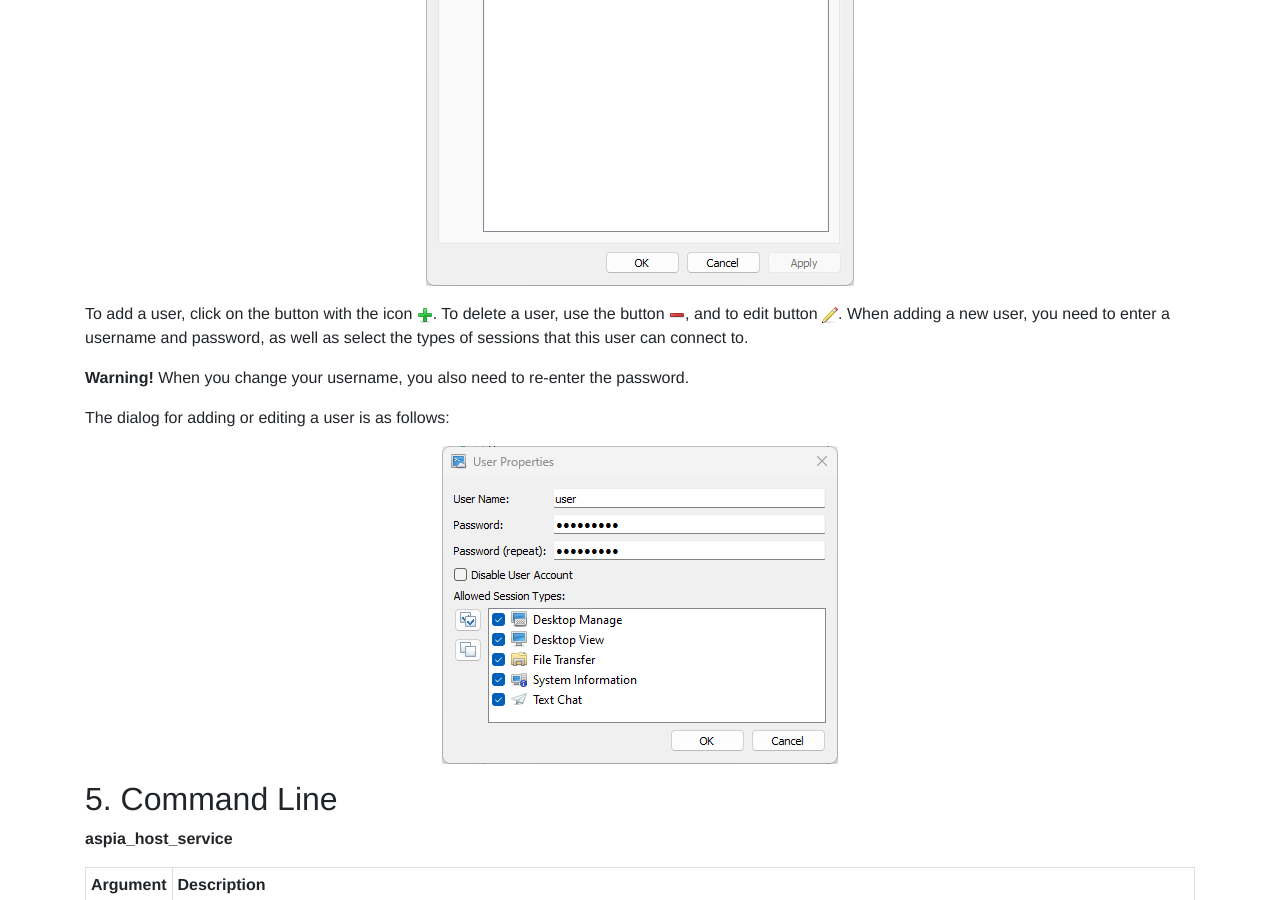
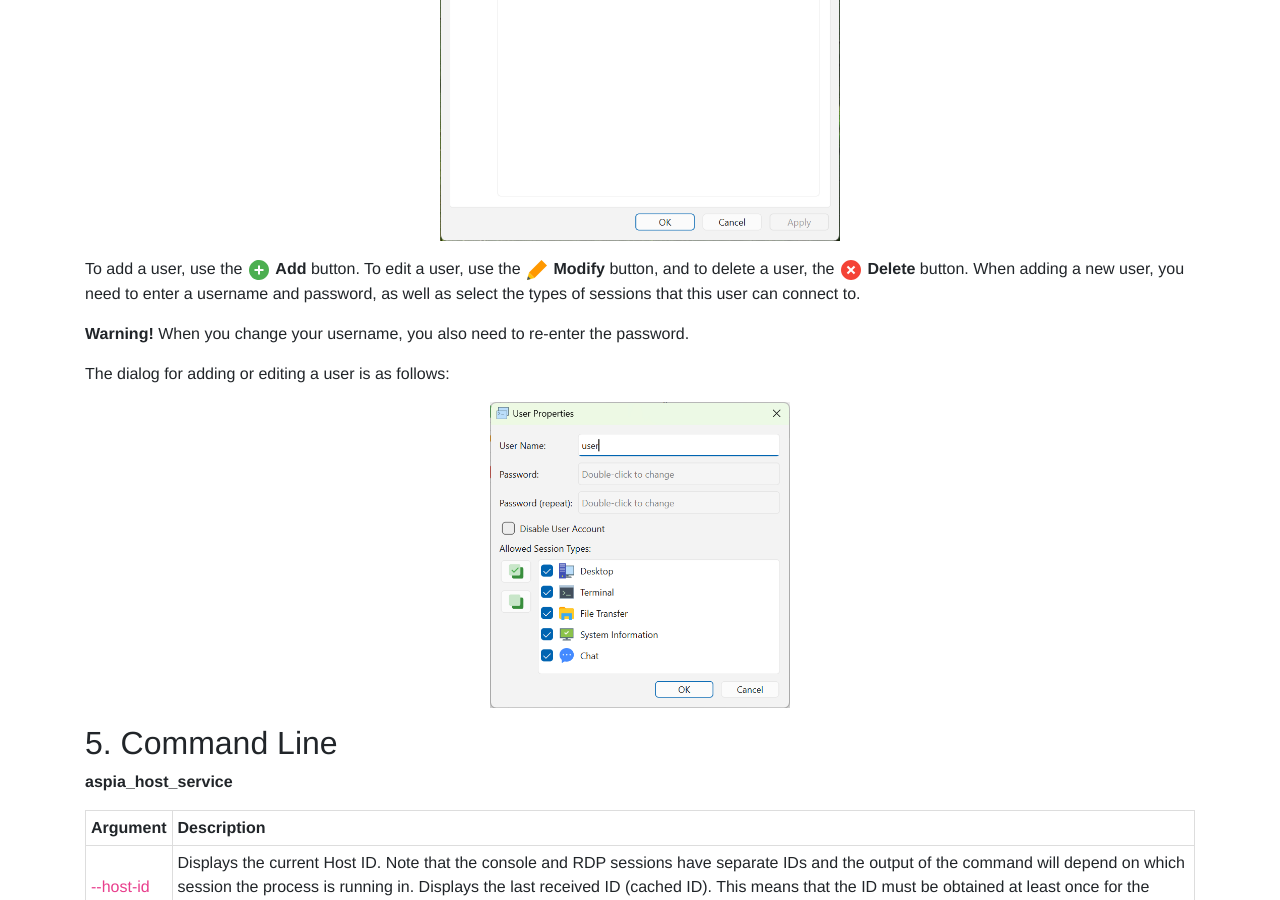
Before and after one commit to dchapyshev/dchapyshev.github.io, a Jekyll site: the page built from docs/host.md, in a window 1280 px wide and 900 px high, scrolled down 4281 px. Built offline with Jekyll 4.4.1, drawn with Linux system fonts in a browser that asks for light colours.

Commit message:
Update docs.

```diff
--- a/docs/host.md
+++ b/docs/host.md
@@ -120,17 +120,17 @@ On the "Router" tab you can specify parameters for connecting to the [Aspia Rout
 <p align="center"><img src="/images/host-settings-router.png" width="400"/></p>
 
 ### 4.4. Users tab <a name="settings-users"></a>
-To manage users, you need to run the Aspia Host Settings and go to the “Users” tab.
-<p align="center"><img src="/images/settings-users.png"/></p>
+To manage users, you need to run the Aspia Host Settings and go to the "Users" tab.
+<p align="center"><img src="/images/host-settings-users.png" width="400"/></p>
 
-To add a user, click on the button with the icon ![add](/images/plus.png). To delete a user, use the button ![delete](/images/minus.png), and to edit button ![edit](/images/pencil.png).
+To add a user, use the <img src="/images/icons/add.svg" width="24" height="24" alt="add"/> **Add** button. To edit a user, use the <img src="/images/icons/pencil-drawing.svg" width="24" height="24" alt="pencil-drawing"/> **Modify** button, and to delete a user, the <img src="/images/icons/cancel.svg" width="24" height="24" alt="cancel"/> **Delete** button.
 When adding a new user, you need to enter a username and password, as well as select the types of sessions that this user can connect to.
 
 **Warning!** When you change your username, you also need to re-enter the password.
 
 The dialog for adding or editing a user is as follows:
 
-<p align="center"><img src="/images/settings-user.png"/></p>
+<p align="center"><img src="/images/host-settings-user.png" width="300"/></p>
 
 ## 5. Command Line <a name="command-line"></a>
 
```
Also changed, not shown: images/host-settings-user.png (added), images/host-settings-users.png (added), images/settings-user.png (deleted), images/settings-users.png (deleted).
